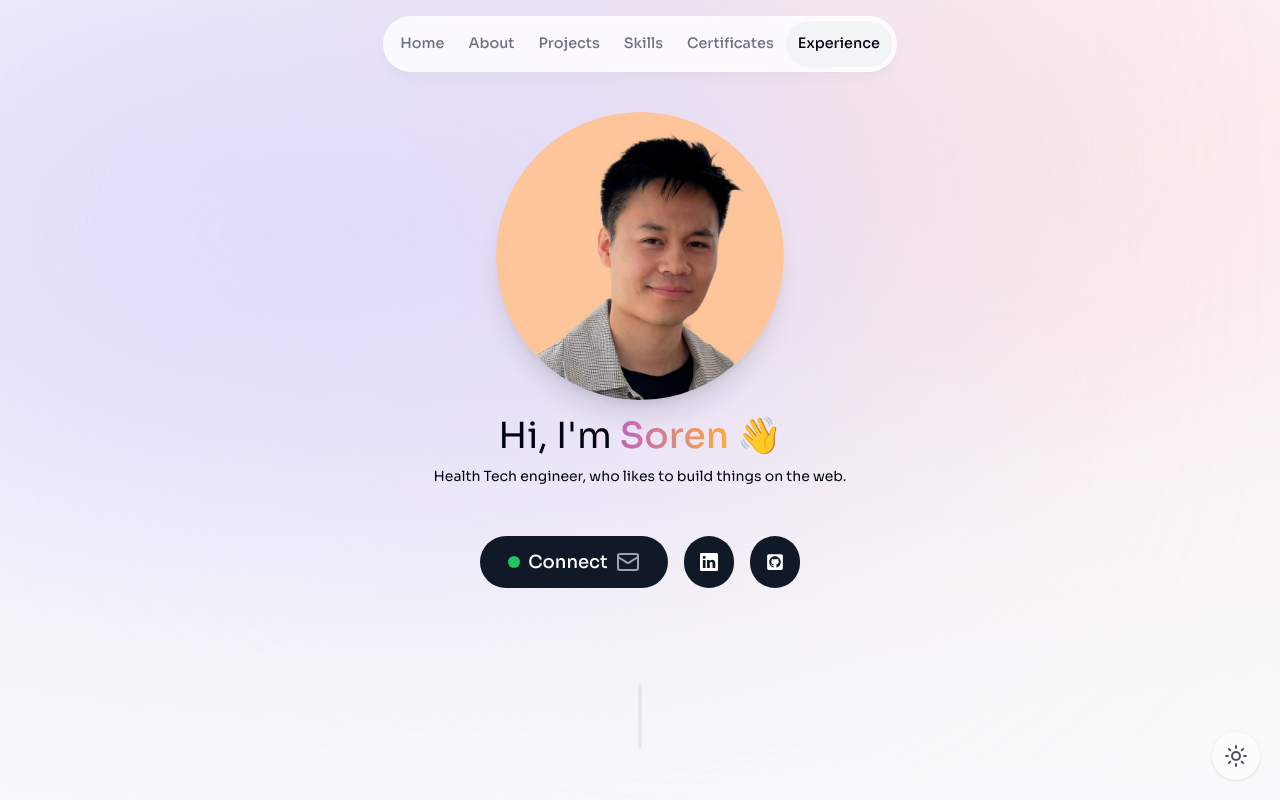
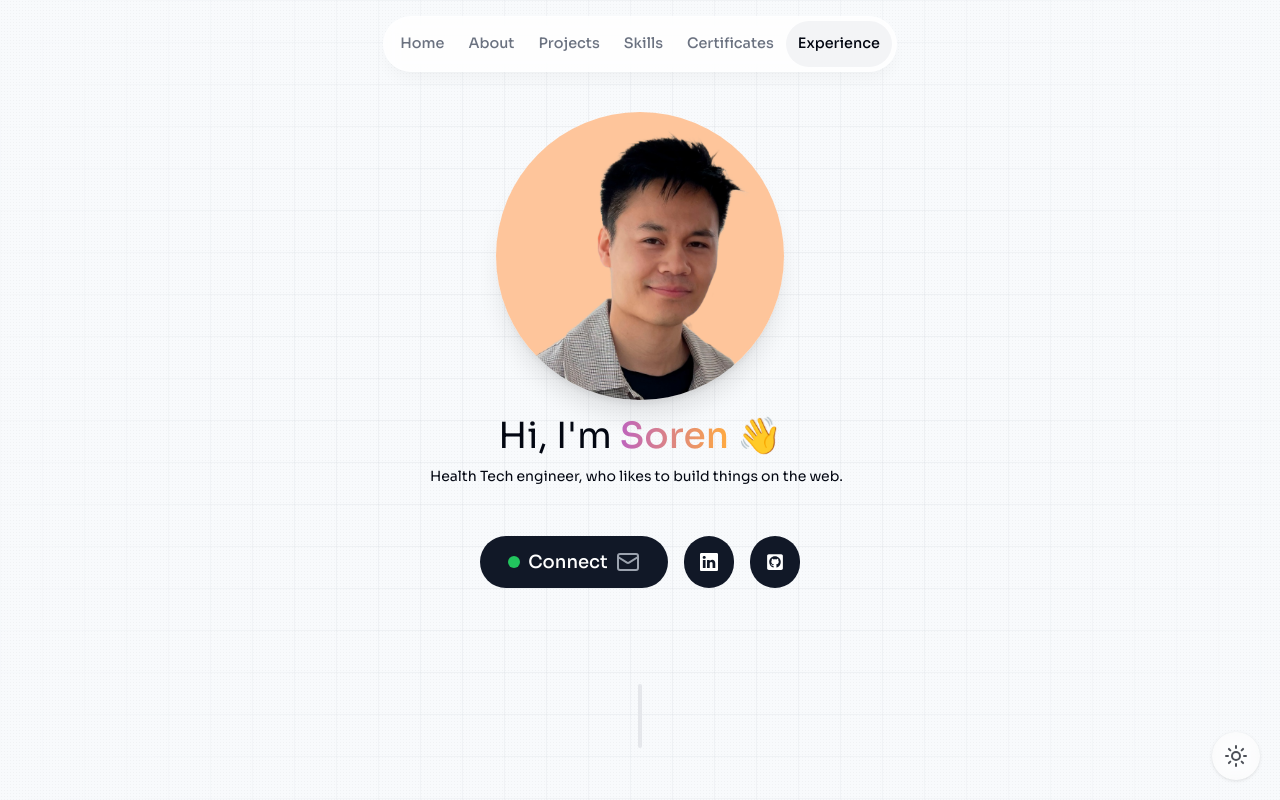
Before and after one commit to soerenmehlsen/portfolio, a Next.js app: page / in a window 1280 px wide. Shown: the top 800 px of the page. Built offline with nearby package versions, Linux system fonts and the light colour scheme; no server answers.

Commit message:
Add: NaturalTypewriter effect to Hero section and changed the background

```diff
--- a/src/app/components/home/Hero.tsx
+++ b/src/app/components/home/Hero.tsx
@@ -12,6 +12,7 @@ import { Fade } from "react-awesome-reveal";
 import { motion } from "framer-motion";
 import { useSectionInView } from "@/app/lib/useInView";
 import AnimatedGradientText from "@/app/components/ui/AnimatedGradientText";
+import NaturalTypewriter from "@/app/components/ui/NaturalTypewriter";
 
 const Hero = () => {
   const { ref } = useSectionInView("#home", 0.5);
@@ -62,7 +63,7 @@ const Hero = () => {
           </AnimatedGradientText>
           <span className="waving-hand">👋</span>
           <p className="text-[14px]">
-            Health Tech engineer, who likes to build things on the web.
+            <NaturalTypewriter text="Health Tech engineer, who likes to build things on the web." />
           </p>
         </h1>
       </Fade>
--- /dev/null
+++ b/src/app/components/ui/NaturalTypewriter.tsx
@@ -0,0 +1,50 @@
+"use client";
+
+import React, { useEffect, useState } from "react";
+
+type NaturalTypewriterProps = {
+  text: string;
+};
+
+const getDelay = (char: string) => {
+  if (char === " ") return 35;
+  if (/[.,!?]/.test(char)) return 180;
+  if (/[;:]/.test(char)) return 140;
+  return 45;
+};
+
+const NaturalTypewriter = ({ text }: NaturalTypewriterProps) => {
+  const [typedText, setTypedText] = useState("");
+
+  useEffect(() => {
+    let index = 0;
+    let timeoutId: ReturnType<typeof setTimeout> | undefined;
+
+    setTypedText("");
+
+    const typeNext = () => {
+      if (index >= text.length) return;
+
+      index += 1;
+      setTypedText(text.slice(0, index));
+      timeoutId = setTimeout(typeNext, getDelay(text[index - 1]));
+    };
+
+    timeoutId = setTimeout(typeNext, 120);
+
+    return () => {
+      if (timeoutId) clearTimeout(timeoutId);
+    };
+  }, [text]);
+
+  return (
+    <span aria-hidden="true" className="typewriter-text">
+      <span>{typedText}</span>
+      <span className="typewriter-cursor">
+        |
+      </span>
+    </span>
+  );
+};
+
+export default NaturalTypewriter;
--- a/src/app/globals.css
+++ b/src/app/globals.css
@@ -50,3 +50,65 @@ html, body {
     --line-color: #575e6c;
     overflow-x: hidden;
 }
+
+.site-background {
+    position: fixed;
+    inset: 0;
+    z-index: -10;
+    pointer-events: none;
+    overflow: hidden;
+    background: #f8fafc;
+    --bg-grid: rgba(71, 85, 105, 0.12);
+    --bg-noise: rgba(15, 23, 42, 0.06);
+}
+
+.dark .site-background {
+    background: #090f1f;
+    --bg-grid: rgba(148, 163, 184, 0.16);
+    --bg-noise: rgba(226, 232, 240, 0.04);
+}
+
+.site-bg-grid,
+.site-bg-noise {
+    position: absolute;
+    inset: 0;
+}
+
+.site-bg-grid {
+    background-image:
+        linear-gradient(to right, var(--bg-grid) 1px, transparent 1px),
+        linear-gradient(to bottom, var(--bg-grid) 1px, transparent 1px);
+    background-size: 42px 42px;
+    -webkit-mask-image: radial-gradient(circle at center, black 35%, transparent 100%);
+    mask-image: radial-gradient(circle at center, black 35%, transparent 100%);
+    opacity: 0.5;
+}
+
+.site-bg-noise {
+    background-image: radial-gradient(var(--bg-noise) 0.55px, transparent 0.55px);
+    background-size: 3px 3px;
+    opacity: 0.6;
+}
+
+.typewriter-cursor {
+    display: inline-block;
+    margin-left: 2px;
+    vertical-align: bottom;
+    animation: cursor-blink 1s step-end infinite;
+}
+
+.typewriter-text {
+    display: inline-block;
+    overflow: hidden;
+    white-space: nowrap;
+    vertical-align: bottom;
+}
+
+@keyframes cursor-blink {
+    0%, 49% {
+        opacity: 1;
+    }
+    50%, 100% {
+        opacity: 0;
+    }
+}
--- a/src/app/layout.tsx
+++ b/src/app/layout.tsx
@@ -43,10 +43,10 @@ export default function RootLayout({
         <body
           className={`${sora.variable} antialiasing relative flex flex-col overscroll-x-auto bg-gray-50 font-Sora text-gray-950 dark:bg-gray-900 dark:text-gray-50 dark:text-opacity-90`}
         >
-          {/* Gradient Background Color */}
-          <div className="absolute right-[-11rem] top-[-6rem] z-[-10] h-[31.25rem] w-[31.25rem] flex-1 rounded-full bg-[#fbe2e3] blur-[10rem] dark:bg-[#946263] sm:w-[68.75rem]"></div>
-
-          <div className="absolute left-[-35rem] top-[-1rem] z-[-10] h-[31.25rem] w-[50rem] flex-1 rounded-full bg-[#dbd7fb] blur-[10rem] dark:bg-[#676394] sm:w-[68.75rem] md:left-[-33rem] lg:left-[-28rem] xl:left-[-15rem] 2xl:left-[-5rem]"></div>
+          <div className="site-background">
+            <div className="site-bg-grid" />
+            <div className="site-bg-noise" />
+          </div>
           <Providers>
             <Navbar />
             {children}
```
